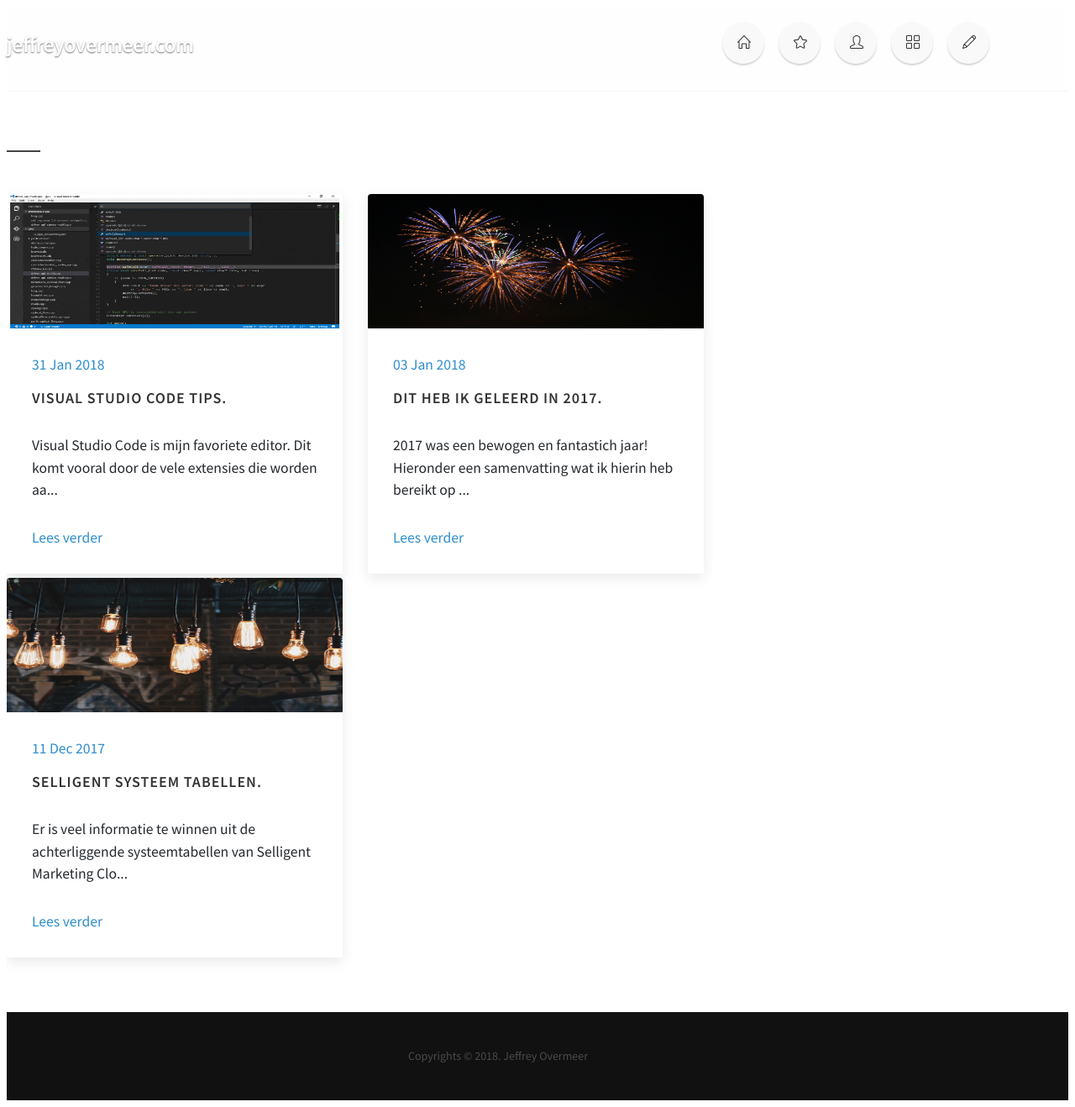
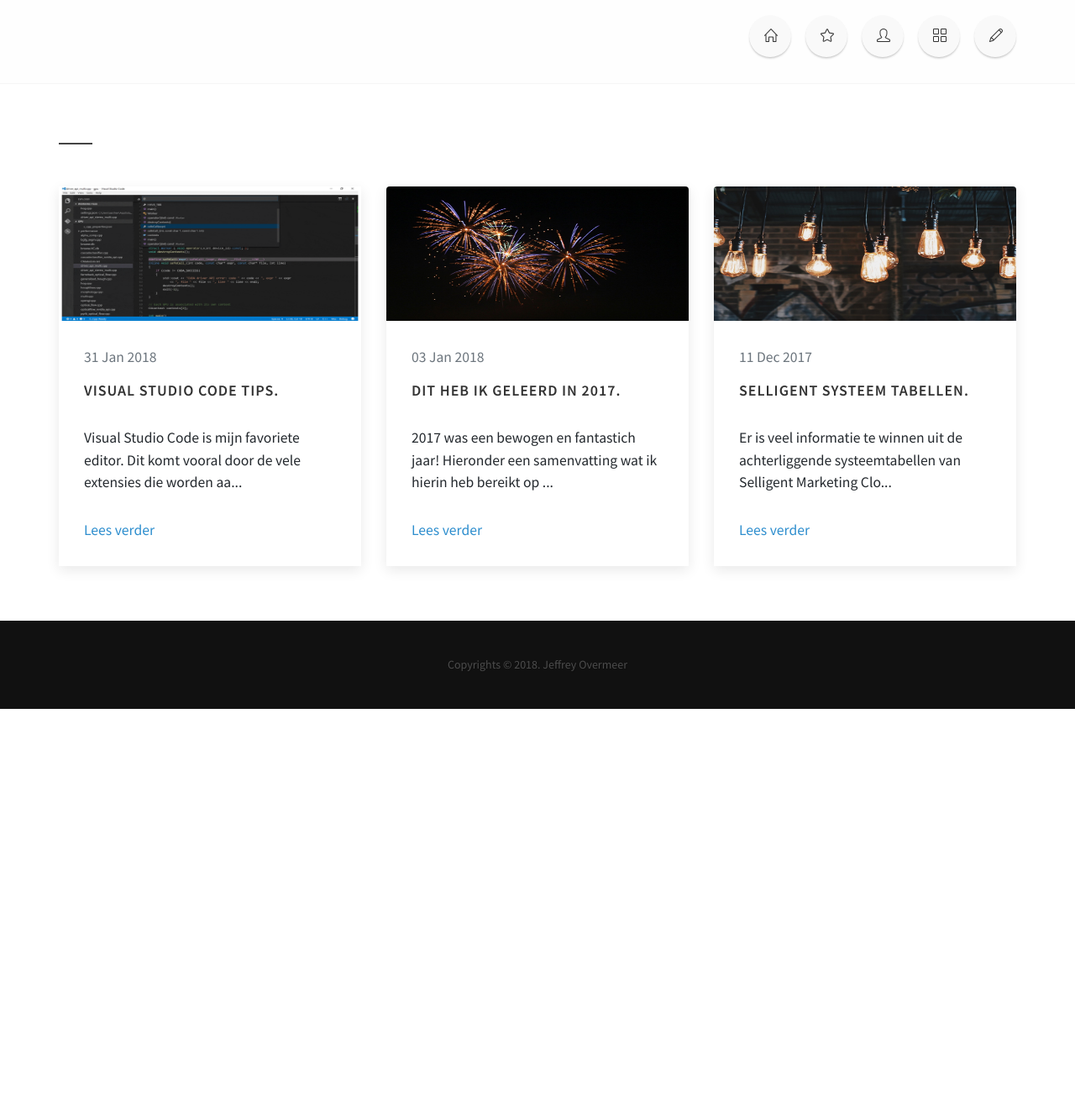
Before and after one commit to jeffrey-over/jeffrey-over.github.io, a Jekyll site: the page built from blog/index.html, in a window 1280 px wide. Shown: the whole page at 84% size. Built offline with Jekyll 4.4.1, drawn with Linux system fonts in a browser that asks for light colours; nearby versions of some CDN libraries; library files that are not in the unit come from our copies; after the commit the page ends 900 px from its top, so only the background shows below that.

Commit message:
fix subpage

```diff
--- a/_layouts/default.html
+++ b/_layouts/default.html
@@ -7,7 +7,7 @@
 			<meta http-equiv="content-type" content="text/html; charset=utf-8" />
 
 			<link rel="apple-touch-icon" sizes="180x180" href="/images/apple-touch-icon.png">
-			<link rel="icon" type="image/png" sizes="32x32" href="/fimages/avicon-32x32.png">
+			<link rel="icon" type="image/png" sizes="32x32" href="/images/favicon-32x32.png">
 			<link rel="icon" type="image/png" sizes="16x16" href="/images/favicon-16x16.png">
 			<link rel="manifest" href="/images/site.webmanifest">
 			<link rel="mask-icon" href="/images/safari-pinned-tab.svg" color="#5bbad5">
--- a/_layouts/subpage.html
+++ b/_layouts/subpage.html
@@ -5,20 +5,18 @@
 
 
 			<meta http-equiv="content-type" content="text/html; charset=utf-8" />
-
 			<link rel="apple-touch-icon" sizes="180x180" href="/images/apple-touch-icon.png">
-			<link rel="icon" type="image/png" sizes="32x32" href="/fimages/avicon-32x32.png">
+			<link rel="icon" type="image/png" sizes="32x32" href="/images/favicon-32x32.png">
 			<link rel="icon" type="image/png" sizes="16x16" href="/images/favicon-16x16.png">
 			<link rel="manifest" href="/images/site.webmanifest">
 			<link rel="mask-icon" href="/images/safari-pinned-tab.svg" color="#5bbad5">
 			<meta name="msapplication-TileColor" content="#da532c">
 			<meta name="theme-color" content="#ffffff">
 
-
 			<!-- Stylesheets
 			============================================= -->
 			<link href="https://fonts.googleapis.com/css?family=Source+Sans+Pro:300,400,400italic,600,700,900|Playfair+Display:400,700" rel="stylesheet" type="text/css" />
-			<link  rel="preload" rel="stylesheet" href="/css/bootstrap.css" type="text/css" />
+			<link rel="stylesheet" href="/css/bootstrap.css" type="text/css" />
 			<link rel="stylesheet" href="/css/style.css" type="text/css" />
 			<link rel="stylesheet" href="/css/dark.css" type="text/css" />
 
@@ -71,7 +69,7 @@
 							<!-- Logo
 							============================================= -->
 							<div id="logo">
-								<a href="index.html" class="standard-logo" style="line-height: 90px;">jeffreyovermeer.com</a>
+								<a href="index.html" class="standard-logo" style="line-height: 90px;"></a>
 								<a href="index.html" class="retina-logo" style="line-height: 90px;"></a>
 							</div><!-- #logo end -->
 
```
